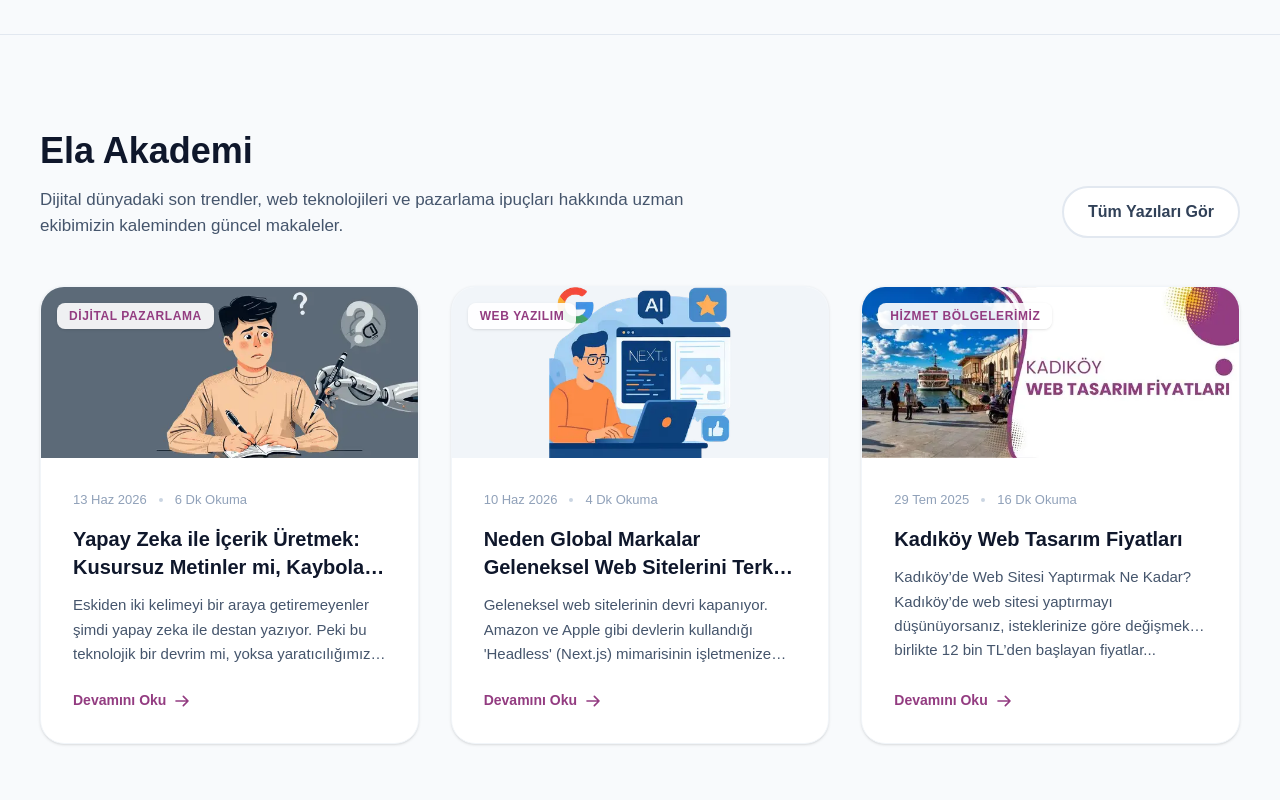
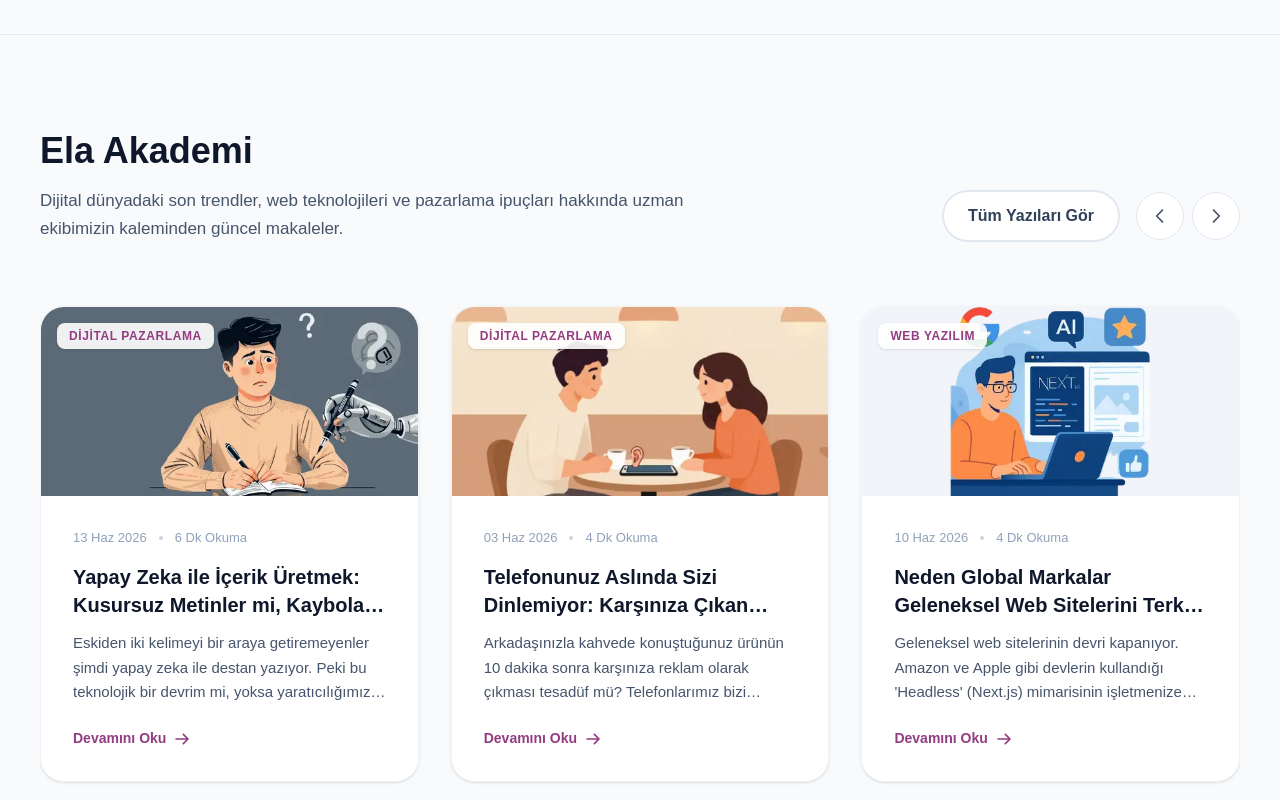
Before and after one commit to elamedya-sudo/eladesign-next, a Next.js app: page / in a window 1280 px wide. Shown: the part 7120-7920 px from the top of the page. Built offline with nearby package versions, Linux system fonts and the light colour scheme.

Commit message:
Blog anasayfa düzeltmesi

```diff
--- a/components/sections/LatestArticles.tsx
+++ b/components/sections/LatestArticles.tsx
@@ -1,33 +1,101 @@
+"use client";
+
+import { useRef } from "react";
 import Link from "next/link";
 import Image from "next/image";
-import postsData from "@/data/posts.json"; // JSON verimizi buraya çağırıyoruz
+import postsData from "@/data/posts.json";
 
 export default function LatestArticles() {
+  const scrollContainerRef = useRef<HTMLDivElement>(null);
+
+  const scroll = (direction: "left" | "right") => {
+    if (scrollContainerRef.current) {
+      const container = scrollContainerRef.current;
+      const scrollAmount = container.clientWidth;
+
+      container.scrollBy({
+        left: direction === "left" ? -scrollAmount : scrollAmount,
+        behavior: "smooth",
+      });
+    }
+  };
+
+  // 1. DÜZELTME: Vitrinde çıkmasını istediğin 9 yazının slug'ını buraya İSTEDİĞİN SIRAYLA yaz.
+  const featuredPostSlugs = [
+    "yapay-zeka-ile-icerik-uretmek",
+    "telefonunuz-aslinda-sizi-dinlemiyor",
+    "headless-mimari-nedir",
+    "organik-trafiginizi-10-adimda-arttirma",
+    "canonical-url-nedir",
+    "dijital-pazarlama-nedir",
+    "web-tasarim-trendleri",
+    "web-tasarim-fiyatlari-nasil-belirlenir",
+    "sosyal-medya-yonetimi-hakkinda-bilinmesi-gerekenler",
+  ];
+
+  // 2. DÜZELTME: JSON'dan sadece yukarıdaki yazıları, tam olarak belirlediğin sırayla çekiyoruz.
+  // (filter(Boolean) kısmı, eğer yanlışlıkla hatalı bir isim yazarsan sitenin çökmesini engeller)
+  const carouselPosts = featuredPostSlugs
+    .map(slug => postsData.find(post => post.slug === slug))
+    .filter(Boolean);
+
   return (
-    <section className="bg-slate-50 border-t border-slate-200">
-      <div className="max-w-[1440px] mx-auto px-6 lg:px-10 py-24">
+    <section className="bg-slate-50 border-t border-slate-200 overflow-hidden">
+      <div className="max-w-[1440px] mx-auto px-6 lg:px-10 py-24 relative">
 
-        {/* Başlık ve Tümünü Gör Butonu */}
+        {/* Başlık ve Kontrol Alanı */}
         <div className="flex flex-col md:flex-row md:items-end justify-between mb-12 gap-6">
-          <div>
+          <div className="max-w-2xl">
             <h2 className="text-3xl md:text-4xl font-extrabold text-slate-900 mb-4">Ela Akademi</h2>
-            <p className="text-slate-600 text-[17px] max-w-2xl font-light">
+            <p className="text-slate-600 text-[17px] font-light leading-relaxed">
               Dijital dünyadaki son trendler, web teknolojileri ve pazarlama ipuçları hakkında uzman ekibimizin kaleminden güncel makaleler.
             </p>
           </div>
-          <Link href="/blog" className="inline-flex items-center justify-center px-6 py-3 border-2 border-slate-200 text-slate-700 font-semibold rounded-full hover:border-[#933c81] hover:text-[#933c81] transition-all whitespace-nowrap bg-white">
+
+          {/* Yönlendirme ve Slider Butonları */}
+          <div className="flex items-center gap-4">
+            <Link
+              href="/blog"
+              className="hidden md:inline-flex items-center justify-center px-6 py-3 border-2 border-slate-200 text-slate-700 font-semibold rounded-full hover:border-[#933c81] hover:text-[#933c81] transition-all whitespace-nowrap bg-white"
+            >
               Tüm Yazıları Gör
             </Link>
+
+            {/* Sol - Sağ Ok Butonları */}
+            <div className="flex gap-2">
+              <button
+                onClick={() => scroll("left")}
+                className="w-12 h-12 flex items-center justify-center rounded-full bg-white border border-slate-200 text-slate-600 hover:text-[#933c81] hover:border-[#933c81] hover:shadow-md transition-all focus:outline-none"
+                aria-label="Önceki yazılar"
+              >
+                <svg className="w-5 h-5" fill="none" viewBox="0 0 24 24" stroke="currentColor"><path strokeLinecap="round" strokeLinejoin="round" strokeWidth={2} d="M15 19l-7-7 7-7" /></svg>
+              </button>
+              <button
+                onClick={() => scroll("right")}
+                className="w-12 h-12 flex items-center justify-center rounded-full bg-white border border-slate-200 text-slate-600 hover:text-[#933c81] hover:border-[#933c81] hover:shadow-md transition-all focus:outline-none"
+                aria-label="Sonraki yazılar"
+              >
+                <svg className="w-5 h-5" fill="none" viewBox="0 0 24 24" stroke="currentColor"><path strokeLinecap="round" strokeLinejoin="round" strokeWidth={2} d="M9 5l7 7-7 7" /></svg>
+              </button>
+            </div>
+          </div>
         </div>
 
-        {/* Dinamik Blog Kartları */}
-        <div className="grid grid-cols-1 md:grid-cols-2 lg:grid-cols-3 gap-8">
-          {/* JSON verisinden sadece en yeni 3 tanesini (slice) alıyoruz */}
-          {postsData.slice(0, 3).map((post) => (
-            <Link key={post.id} href={`/${post.slug}`} className="group bg-white rounded-3xl border border-slate-100 overflow-hidden shadow-sm hover:shadow-xl hover:-translate-y-1 transition-all duration-300 flex flex-col">
+        {/* CSS Scroll Snap Slider Alanı */}
+        <div className="relative -mx-6 px-6 lg:-mx-10 lg:px-10">
+          <div
+            ref={scrollContainerRef}
+            className="flex gap-8 overflow-x-auto snap-x snap-mandatory pb-8 pt-4 [scrollbar-width:none] [-ms-overflow-style:none] [&::-webkit-scrollbar]:hidden"
+          >
+            {carouselPosts.map((post: any) => (
+              <div
+                key={post.id}
+                className="snap-start shrink-0 w-full sm:w-[calc(50%-1rem)] lg:w-[calc(33.333%-1.33rem)]"
+              >
+                <Link href={`/${post.slug}`} className="group h-full bg-white rounded-3xl border border-slate-100 overflow-hidden shadow-sm hover:shadow-xl hover:-translate-y-1 transition-all duration-300 flex flex-col">
 
                   {/* Resim Alanı */}
-              <div className="relative w-full aspect-[640/290] bg-slate-100 overflow-hidden">
+                  <div className="relative w-full aspect-[640/320] bg-slate-100 overflow-hidden">
                     <div className="absolute top-4 left-4 z-20">
                       <span className="bg-white/90 backdrop-blur-sm text-[#933c81] text-[12px] font-bold uppercase tracking-wider px-3 py-1.5 rounded-lg shadow-sm">
                         {post.category}
@@ -62,7 +130,19 @@ export default function LatestArticles() {
                   </div>
 
                 </Link>
+              </div>
             ))}
+          </div>
+        </div>
+
+        {/* Mobil için Tümünü Gör Butonu */}
+        <div className="mt-8 text-center md:hidden">
+          <Link
+            href="/blog"
+            className="inline-flex items-center justify-center px-8 py-3 border-2 border-[#933c81] text-[#933c81] font-bold rounded-full hover:bg-[#933c81] hover:text-white transition-all w-full"
+          >
+            Tüm Yazıları Gör
+          </Link>
         </div>
 
       </div>
```
Lines whose indentation alone changed are shown as unchanged.
